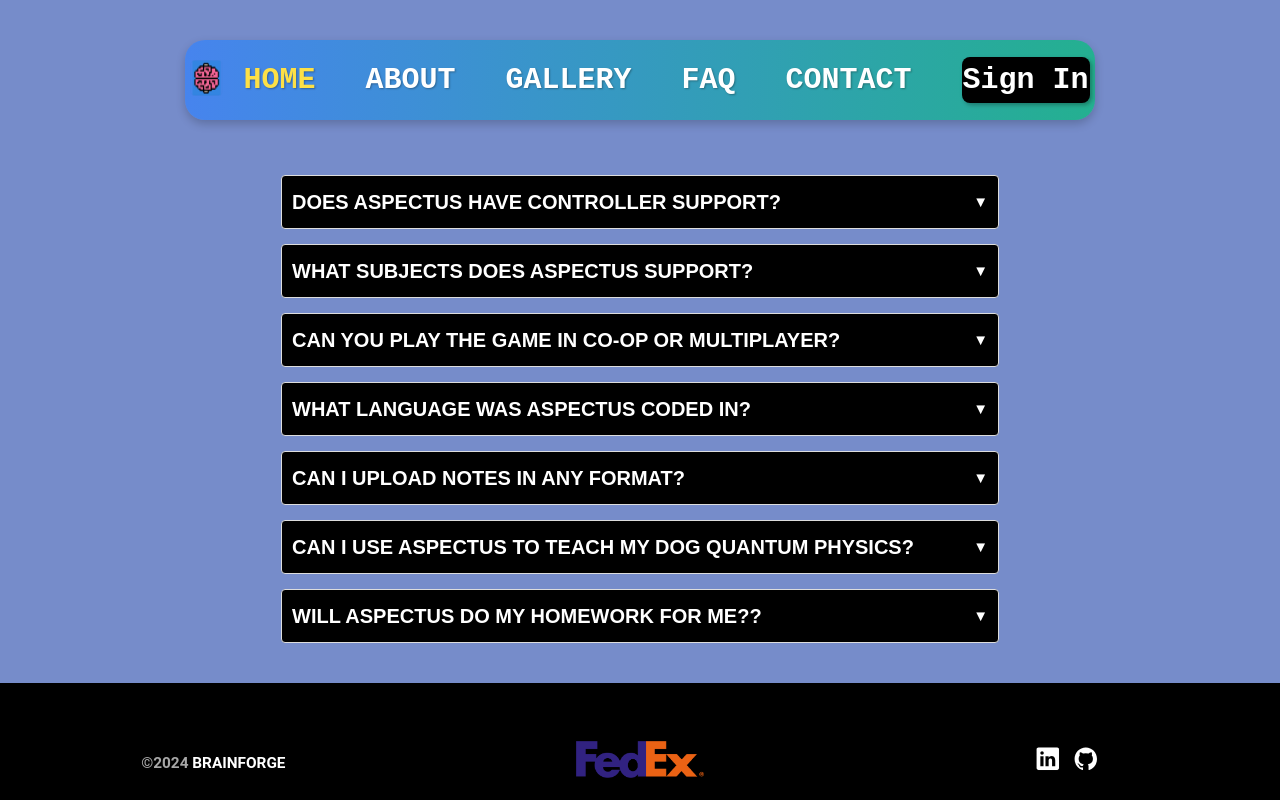
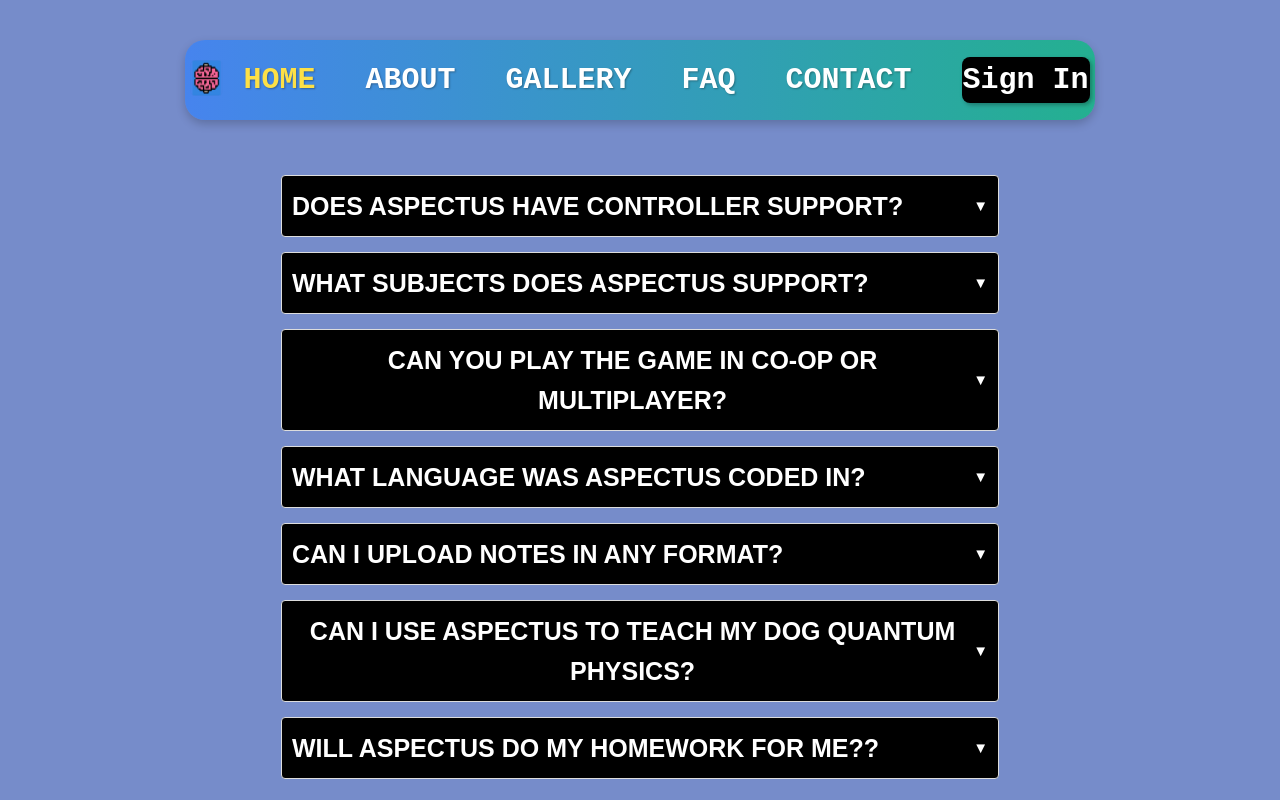
Before and after one commit to BrainForgeAI/GeminiApp, a React (Create React App) app in the folder Landing_page/geminiapp_website/: page /faq in a window 1280 px wide. Shown: the top 800 px of the page. Built offline with nearby package versions, Linux system fonts and the light colour scheme; a web font is replaced by a local one.

Commit message:
Fixed sizing

```diff
--- a/Landing_page/geminiapp_website/src/styles/faq.css
+++ b/Landing_page/geminiapp_website/src/styles/faq.css
@@ -23,7 +23,7 @@
 }
 
 .faq-question {
-    font-size: 2rem;
+    font-size: 2.5rem;
     font-weight: bold;
     font-family: 'Handjet', sans-serif;
     text-transform: uppercase;
@@ -43,7 +43,7 @@
 
 .faq-answer {
     padding-top: 10px;
-    font-size: 1.5rem;
+    font-size: 1.7rem;
     font-family: 'Handjet', sans-serif;
     border-top: 2px solid black;
     margin-top: 10px;
```
